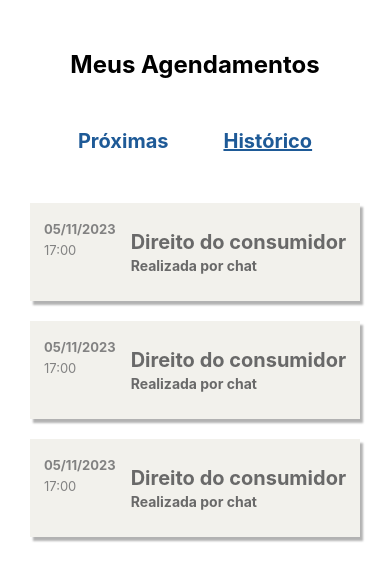
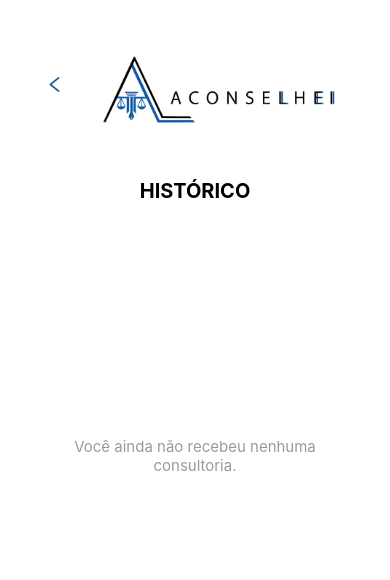
Before and after one commit to CyThur/tcc-aconselhei, a React Native app: screen /HistoricoUsu in a window 390 px wide. Shown: the top 580 px of the page. Built offline with nearby package versions, Linux system fonts and the light colour scheme.

Commit message:
decimoPrimeiro commit - poucas alterações

```diff
--- a/src/Styles.js
+++ b/src/Styles.js
@@ -437,7 +437,7 @@ export const styles = StyleSheet.create({
   centeredViewAgendaAdv: {
     alignItems: 'center',
     justifyContent: 'top',
-    paddingTop: 25,
+    paddingTop: 10,
   },
 
   modalViewAgendaAdv: {
@@ -659,12 +659,12 @@ export const styles = StyleSheet.create({
     textAlign: 'center',
   },
 
-  navOption2HistUsu: {
+  navOption: {
+    marginTop: 10,
     fontSize: 20,
     fontWeight: 'bold',
-    color: '#1E5A97',
+    color: '#000',
     textAlign: 'center',
-    textDecorationLine: 'underline',
   },
 
   scrollViewHistUsu: {
@@ -930,6 +930,7 @@ export const styles = StyleSheet.create({
     alignItems: 'center',
     justifyContent: 'center',
   },
+
   specialtyText: {
     fontSize: 18,
     color: '#113E6B',
@@ -946,7 +947,16 @@ export const styles = StyleSheet.create({
     backgroundColor: '#E1E1DE',
     alignItems: 'center',
     justifyContent: 'center',
+    alignSelf: 'center',
+  },
+
+  name2: {
+    fontSize: 20,
+    marginRight: '10%',
+    fontWeight: 'bold',
+    color: '#1E5A97',
     textAlign: 'center',
+    alignSelf: 'center',
   },
 
   // PerfilAdvEsco
--- a/src/telasAdv/telasHome/ConsulAgen.js
+++ b/src/telasAdv/telasHome/ConsulAgen.js
@@ -1,12 +1,14 @@
 import { StatusBar } from 'expo-status-bar';
 import { useState } from 'react';
-import { View, StyleSheet, Modal, Text, ScrollView } from 'react-native';
+import { View, Image, Text, ScrollView } from 'react-native';
 import DatePicker from 'react-native-modern-datepicker';
 import { getToday, getFormatedDate } from 'react-native-modern-datepicker';
+import { AntDesign } from '@expo/vector-icons';
+
 import { styles } from '../../Styles';
 
 
-export default function ConsulAgen() {
+export default function ConsulAgen({ navigation }) {
 
   const today = new Date();
   const startDate = getFormatedDate(today.setDate(today.getDate()), 'YYYY/MM/DD')
@@ -19,9 +21,29 @@ export default function ConsulAgen() {
   return (
     <View style={styles.containerAgendaAdv}>
 
+      <View style={styles.logoView}>
+        <View style={{
+          flexDirection: 'row',
+          width: '100%',
+          height: '100%',
+          alignSelf: 'center',
+          justifyContent: 'center',
+          alignItems: 'center',
+        }}>
+          <AntDesign
+            name="left"
+            size={20}
+            color="#1E5A97"
+            style={{ marginRight: '7%' }}
+            onPress={() => navigation.navigate('TabRoutesAdv')} />
+          <Image
+            style={styles.logo2}
+            source={require('../../../assets/aconselhei1.png')}
+          />
+        </View>
+      </View>
 
-          <ScrollView>
-
+      <ScrollView style={{ height: '100%', marginTop: '-3%' }} showsVerticalScrollIndicator={false}>
         <View style={styles.centeredViewAgendaAdv}>
           <View style={styles.modalViewAgendaAdv}>
             <DatePicker
@@ -35,10 +57,12 @@ export default function ConsulAgen() {
         </View>
 
         <View>
-              <Text style={styles.agendamentosAgendaAdv}>Agendamentos</Text>
-              <View style={styles.navigatorAgendaAdv}></View>
-              <View style={styles.appointmentContainerAgendaAdv}>
-                <View style={styles.appointmentInfoAgendaAdv}>
+          <Text style={[styles.navOption, { marginBottom: 20 }]}>AGENDAMENTOS</Text>
+          <View style={styles.containerTelas}>
+            <View style={{ width: '70%', justifyContent: 'center', alignSelf: 'center', alignItems: 'center', marginTop: '15%', marginBottom: '10%' }}>
+              <Text style={styles.txt3}>Ainda não há agendamentos.</Text>
+            </View>
+            {/* <View style={styles.appointmentInfoAgendaAdv}>
                   <Text style={styles.dayAgendaAdv}>SEGUNDA</Text>
                   <Text style={styles.dateAgendaAdv}>10/10</Text>
                 </View>
@@ -53,10 +77,10 @@ export default function ConsulAgen() {
 
                 <Text style={styles.time2AgendaAdv}>18:00</Text>
                 <Text style={styles.nameAgendaAdv}>Donisete Fernandes</Text>
-                <Text style={styles.descriptionAgendaAdv}>Direitos Humanos</Text>
+                <Text style={styles.descriptionAgendaAdv}>Direitos Humanos</Text> */}
           </View>
 
-              <View style={styles.appointmentContainerAgendaAdv}>
+          {/* <View style={styles.appointmentContainerAgendaAdv}>
                 <View style={styles.appointmentInfoAgendaAdv}>
                   <Text style={styles.dayAgendaAdv}>QUINTA</Text>
                   <Text style={styles.dateAgendaAdv}>12/10</Text>
@@ -64,7 +88,7 @@ export default function ConsulAgen() {
                 <Text style={styles.timeAgendaAdv}>15:00</Text>
                 <Text style={styles.nameAgendaAdv}>Eliseu L. Sacramento</Text>
                 <Text style={styles.descriptionAgendaAdv}>Direito do trabalho</Text>
-              </View>
+              </View> */}
         </View>
       </ScrollView>
 
--- a/src/telasAdv/telasHome/HistoricoAdv.js
+++ b/src/telasAdv/telasHome/HistoricoAdv.js
@@ -1,24 +1,36 @@
-import { StatusBar } from 'expo-status-bar';
-import { StyleSheet, Text, View } from 'react-native';
+import { Text, View, Image, FlatList } from 'react-native';
+import { AntDesign } from '@expo/vector-icons';
+import { styles } from '../../Styles';
 
-export default function Historico() {
+export default function HistoricoAdv({ navigation }) {
+
   return (
-    <View style={styles.container}>
-      <Text style={styles.titulo}>Histórico dos Advogados</Text>
-      <StatusBar style="auto" />
+    <View style={styles.containerTelas}>
+      <View style={styles.logoView}>
+        <View style={{
+          flexDirection: 'row',
+          width: '100%',
+          height: '100%',
+          alignSelf: 'center',
+          justifyContent: 'center',
+          alignItems: 'center',
+        }}>
+          <AntDesign
+            name="left"
+            size={20}
+            color="#1E5A97"
+            style={{ marginRight: '7%' }}
+            onPress={() => navigation.navigate('TabRoutesAdv')} />
+          <Image
+            style={styles.logo2}
+            source={require('../../../assets/aconselhei1.png')}
+          />
+        </View>
+      </View>
+      <Text style={styles.navOption}>HISTÓRICO</Text>
+      <View style={{ height: '60%', width: '70%', justifyContent: 'center', alignSelf: 'center', alignItems: 'center', }}>
+        <Text style={styles.txt3}>Você ainda não realizou nenhuma consultoria.</Text>
+      </View>
     </View>
   );
 }
-
-const styles = StyleSheet.create({
-  container: {
-    flex: 1,
-    backgroundColor: '#fff',
-    alignItems: 'center',
-    justifyContent: 'center',
-  },
-  titulo: {
-    fontSize: 22,
-    fontWeight: 'bold'
-  },
-});
--- a/src/telasUsu/AgendaUsu.js
+++ b/src/telasUsu/AgendaUsu.js
@@ -1,8 +1,10 @@
 import { StatusBar } from 'expo-status-bar';
 import { useState } from 'react';
-import { View, Text, ScrollView } from 'react-native';
+import { View, Text, ScrollView, Image } from 'react-native';
 import DatePicker from 'react-native-modern-datepicker';
 import { getToday, getFormatedDate } from 'react-native-modern-datepicker';
+import { AntDesign } from '@expo/vector-icons';
+
 import { styles } from '../Styles';
 
 
@@ -17,24 +19,35 @@ export default function AgendaUsu() {
   }
 
   return (
-    <View style={styles.containerAgendaUsu}>
-      <ScrollView showsVerticalScrollIndicator={false}>
-        <View style={styles.centeredViewAgendaUsu}>
-          <View style={styles.modalViewAgendaUsu}>
+    <View style={styles.containerAgendaAdv}>
+      <View style={styles.logoView}>
+        <Image
+          style={styles.logo2}
+          source={require('../../assets/aconselhei1.png')}
+        />
+      </View>
+
+
+      <ScrollView style={{ height: '100%', marginTop: '-3%' }} showsVerticalScrollIndicator={false}>
+        <View style={styles.centeredViewAgendaAdv}>
+          <View style={styles.modalViewAgendaAdv}>
             <DatePicker
               mode='calendar'
               minimumDate={startDate}
               selected={date}
               onDateChange={handleChange}
-              style={styles.datePickerAgendaUsu}
+              style={styles.datePickerAgendaAdv}
             />
           </View>
         </View>
 
         <View>
-          <Text style={styles.agendamentosAgendaUsu}>Meus Agendamentos</Text>
-          <View style={styles.navigatorAgendaUsu}></View>
-          <View style={styles.appointmentContainerAgendaUsu}>
+          <Text style={[styles.navOption, { marginBottom: 20 }]}>AGENDAMENTOS</Text>
+          <View style={styles.containerTelas}>
+            <View style={{ width: '70%', justifyContent: 'center', alignSelf: 'center', alignItems: 'center', marginTop: '10%', marginBottom: '10%' }}>
+              <Text style={styles.txt3}>Você ainda não agendou nenhuma consultoria.</Text>
+            </View>
+            {/* <View style={styles.appointmentContainerAgendaUsu}>
             <View style={styles.appointmentInfoAgendaUsu}>
               <Text style={styles.dayAgendaUsu}>SEGUNDA</Text>
               <Text style={styles.dateAgendaUsu}>10/10</Text>
@@ -42,9 +55,9 @@ export default function AgendaUsu() {
             <Text style={styles.timeAgendaUsu}>11:00</Text>
             <Text style={styles.nameAgendaUsu}>Dra. Marina Riboli</Text>
             <Text style={styles.descriptionAgendaUsu}>Direito do consumidor</Text>
+          </View> */}
           </View>
-
-          <View style={styles.appointmentContainerAgendaUsu}>
+          {/* <View style={styles.appointmentContainerAgendaUsu}>
             <View style={styles.appointmentInfoAgendaUsu}>
               <Text style={styles.dayAgendaUsu}>QUARTA</Text>
               <Text style={styles.dateAgendaUsu}>12/10</Text>
@@ -52,7 +65,7 @@ export default function AgendaUsu() {
             <Text style={styles.timeAgendaUsu}>12:30</Text>
             <Text style={styles.nameAgendaUsu}>Dr. Fabrício Freitas</Text>
             <Text style={styles.descriptionAgendaUsu}>Direito do trabalho</Text>
-          </View>
+          </View> */}
 
 
         </View>
--- a/src/telasUsu/telasHomeUsu/HistoricoUsu.js
+++ b/src/telasUsu/telasHomeUsu/HistoricoUsu.js
@@ -1,64 +1,89 @@
-import React from 'react';
-import {
-  Text,
-  View,
-  ScrollView,
-  TouchableOpacity,
-  StyleSheet,
-} from 'react-native';
+import { Text, View, Image, FlatList } from 'react-native';
+import { AntDesign } from '@expo/vector-icons';
 import { styles } from '../../Styles';
 
-export default function App() {
+export default function HistoricoUsu({ navigation }) {
+
   return (
-    <View style={styles.containerHistUsu}>
-      <Text style={styles.titleHistUsu}>Meus Agendamentos</Text>
-      <View style={styles.navigatorHistUsu}>
-        <TouchableOpacity>
-          <Text style={styles.navOptionHistUsu}>Próximas</Text>
-        </TouchableOpacity>
-
-        <TouchableOpacity>
-          <Text style={styles.navOption2HistUsu}>Histórico</Text>
-        </TouchableOpacity>
+    <View style={styles.containerTelas}>
+      <View style={styles.logoView}>
+        <View style={{
+          flexDirection: 'row',
+          width: '100%',
+          height: '100%',
+          alignSelf: 'center',
+          justifyContent: 'center',
+          alignItems: 'center',
+        }}>
+          <AntDesign
+            name="left"
+            size={20}
+            color="#1E5A97"
+            style={{ marginRight: '7%' }}
+            onPress={() => navigation.navigate('TabRoutesUsu')} />
+          <Image
+            style={styles.logo2}
+            source={require('../../../assets/aconselhei1.png')}
+          />
+        </View>
       </View>
-
-      <ScrollView style={styles.scrollViewHistUsu}>
-        <View style={styles.labelContainerHistUsu}>
-          <View style={{ paddingRight: 15 }}>
-            <Text style={styles.dateHistUsu}>05/11/2023</Text>
-            <Text style={styles.timeHistUsu}>17:00</Text>
-          </View>
-
-          <View>
-            <Text style={styles.categoryHistUsu}>Direito do consumidor</Text>
-            <Text style={styles.sourceHistUsu}>Realizada por chat</Text>
-          </View>
-        </View>
-
-        <View style={styles.labelContainerHistUsu}>
-          <View style={{ paddingRight: 15 }}>
-            <Text style={styles.dateHistUsu}>05/11/2023</Text>
-            <Text style={styles.timeHistUsu}>17:00</Text>
-          </View>
-
-          <View>
-            <Text style={styles.categoryHistUsu}>Direito do consumidor</Text>
-            <Text style={styles.sourceHistUsu}>Realizada por chat</Text>
-          </View>
-        </View>
-
-        <View style={styles.labelContainerHistUsu}>
-          <View style={{ paddingRight: 15 }}>
-            <Text style={styles.dateHistUsu}>05/11/2023</Text>
-            <Text style={styles.timeHistUsu}>17:00</Text>
-          </View>
-
-          <View>
-            <Text style={styles.categoryHistUsu}>Direito do consumidor</Text>
-            <Text style={styles.sourceHistUsu}>Realizada por chat</Text>
-          </View>
-        </View>
-      </ScrollView>
+      <Text style={styles.navOption}>HISTÓRICO</Text>
+      <View style={{ height: '60%', width: '70%', justifyContent: 'center', alignSelf: 'center', alignItems: 'center', }}>
+        <Text style={styles.txt3}>Você ainda não recebeu nenhuma consultoria.</Text>
+      </View>
     </View>
   );
+
+  // return (
+  //   <View style={styles.containerHistUsu}>
+  //     <Text style={styles.titleHistUsu}>Meus Agendamentos</Text>
+  //     <View style={styles.navigatorHistUsu}>
+  //       <TouchableOpacity>
+  //         <Text style={styles.navOptionHistUsu}>Próximas</Text>
+  //       </TouchableOpacity>
+
+  //       <TouchableOpacity>
+  //         <Text style={styles.navOption2HistUsu}>Histórico</Text>
+  //       </TouchableOpacity>
+  //     </View>
+
+  //     <ScrollView style={styles.scrollViewHistUsu}>
+  //       <View style={styles.labelContainerHistUsu}>
+  //         <View style={{ paddingRight: 15 }}>
+  //           <Text style={styles.dateHistUsu}>05/11/2023</Text>
+  //           <Text style={styles.timeHistUsu}>17:00</Text>
+  //         </View>
+
+  //         <View>
+  //           <Text style={styles.categoryHistUsu}>Direito do consumidor</Text>
+  //           <Text style={styles.sourceHistUsu}>Realizada por chat</Text>
+  //         </View>
+  //       </View>
+
+  //       <View style={styles.labelContainerHistUsu}>
+  //         <View style={{ paddingRight: 15 }}>
+  //           <Text style={styles.dateHistUsu}>05/11/2023</Text>
+  //           <Text style={styles.timeHistUsu}>17:00</Text>
+  //         </View>
+
+  //         <View>
+  //           <Text style={styles.categoryHistUsu}>Direito do consumidor</Text>
+  //           <Text style={styles.sourceHistUsu}>Realizada por chat</Text>
+  //         </View>
+  //       </View>
+
+  //       <View style={styles.labelContainerHistUsu}>
+  //         <View style={{ paddingRight: 15 }}>
+  //           <Text style={styles.dateHistUsu}>05/11/2023</Text>
+  //           <Text style={styles.timeHistUsu}>17:00</Text>
+  //         </View>
+
+  //         <View>
+  //           <Text style={styles.categoryHistUsu}>Direito do consumidor</Text>
+  //           <Text style={styles.sourceHistUsu}>Realizada por chat</Text>
+  //         </View>
+  //       </View>
+  //     </ScrollView>
+  //   </View>
+  // );
 }
--- a/src/telasUsu/telasHomeUsu/Planos.js
+++ b/src/telasUsu/telasHomeUsu/Planos.js
@@ -26,6 +26,7 @@ export default function Planos({ navigation }) {
           />
         </View>
       </View>
+      <Text style={styles.navOption}>PLANOS</Text>
       <View style={{ height: '60%', width: '70%', justifyContent: 'center', alignSelf: 'center', alignItems: 'center', }}>
         <Text style={styles.txt3}>Desculpe! Planos ainda não disponíveis.</Text>
       </View>
--- a/src/telasUsu/telasHomeUsu/telasAgendar/Profissional.js
+++ b/src/telasUsu/telasHomeUsu/telasAgendar/Profissional.js
@@ -72,7 +72,7 @@ export default function Profissional({ route, navigation }) {
                 style={styles.card}
                 onPress={() => navigation.navigate('PerfilAdvEsco', { adv: item })}
             >
-                <Text style={styles.name}>{item.nome}</Text>
+                <Text style={styles.name2}>{item.nome}</Text>
             </TouchableOpacity>
         )
     }
@@ -106,7 +106,7 @@ export default function Profissional({ route, navigation }) {
                 <Text style={styles.txt2}>{speciality}</Text>
             </View>
             <ScrollView style={{ height: '100%', width: '90%' }} showsVerticalScrollIndicator={false}>
-                <View style={{ flexDirection: 'row', flexWrap: 'wrap', }}>
+                <View style={{ flexDirection: 'row', flexWrap: 'wrap', justifyContent: 'center' }}>
                     {list.map((item) => <Advs item={item} />)}
                 </View>
             </ScrollView>
```
Also changed, not shown: src/telasAdv/telasHome/PerfilAdv.js (+26 -7 lines). Lines whose indentation alone changed are shown as unchanged.
